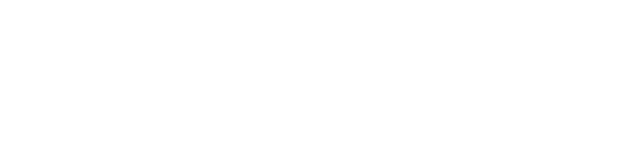
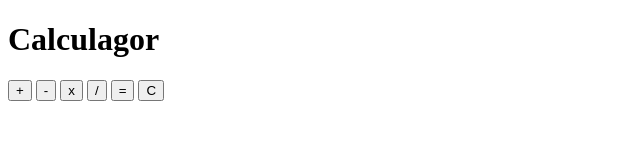
Before and after one commit to lyndonpanton/calculator, a plain HTML site: page index.html in a window 1280 px wide. Shown: the whole page, without its empty margins (0-640 px from the left). Drawn offline with Linux system fonts and the light colour scheme.

Commit message:
Feature: Add calculator interface elements to website

```diff
--- a/index.html
+++ b/index.html
@@ -13,7 +13,17 @@
     </header>
 
     <main>
+        <h1>Calculagor</h1>
 
+        <div id="calculator">
+            <p id="calculator-display"></p>
+            <button id="calculator-add">+</button>
+            <button id="calculator-subtract">-</button>
+            <button id="calculator-multiply">x</button>
+            <button id="calculator-divide">/</button>
+            <button id="calculator-equals">=</button>
+            <button id="calculator-clear">C</button>
+        </div>
     </main>
 
     <footer>
```
